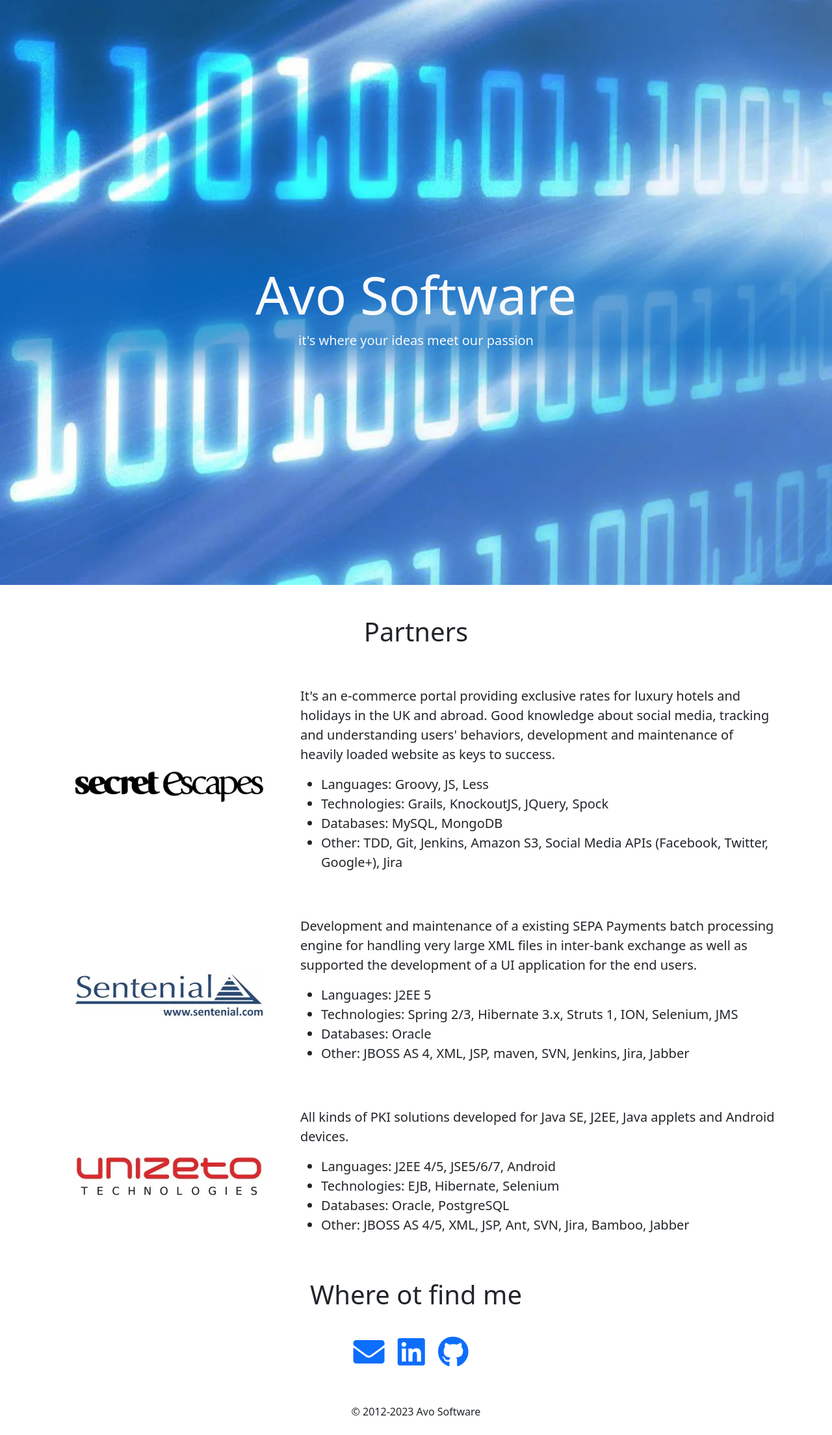
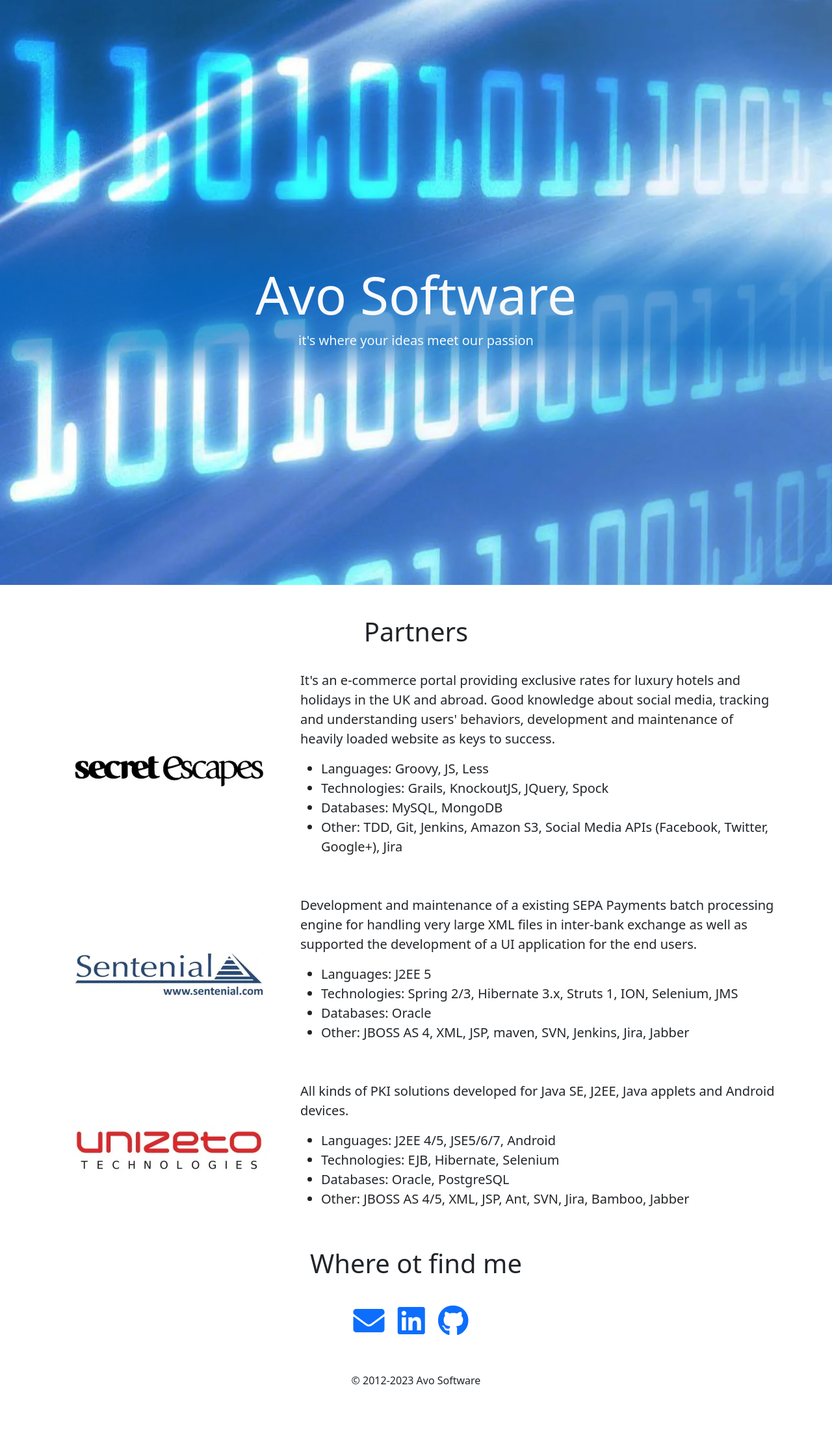
Before and after one commit to avosoftware/avosoftware.github.io, a Jekyll site: the page built from index.html, in a window 1280 px wide. Shown: the whole page at 65% size. Built offline with Jekyll 4.4.1, drawn with Linux system fonts in a browser that asks for light colours; nearby versions of some CDN libraries; after the commit the page ends 2160 px from its top, so only the background shows below that.

Commit message:
fixing layout for smaller devices

```diff
--- a/index.html
+++ b/index.html
@@ -30,16 +30,16 @@
   </div>
 </section>
 
-<section class="pt-5 pb-1">
+<section class="pt-4 pb-1">
   <div class="container">
     <div class="row align-items-center">
-      <div class="col-4">
+      <div class="col-md-4 col-12 mb-3">
         <a href="https://www.secretescapes.com/current-sales" target="_blank">
           <img src="/assets/images/clients/secret-escapes.webp" alt="Secret Escapes"
             class="img-fluid mx-auto d-block">
         </a>
       </div>
-      <div class="col-8">
+      <div class="col-md-8 col-12 mb-3">
         <p class="lead">
           It's an e-commerce portal providing exclusive rates for luxury hotels and holidays in the
           UK and abroad. Good knowledge about social media, tracking and understanding users' behaviors,
@@ -56,16 +56,16 @@
   </div>
 </section>
 
-<section class="pt-5 pb-1">
+<section class="pt-4 pb-1">
   <div class="container">
     <div class="row align-items-center">
-      <div class="col-4">
+      <div class="col-md-4 col-12 mb-3">
         <a href="https://www.sentenial.com/en" target="_blank">
           <img src="/assets/images/clients/sentenial.webp" alt="Sentenial"
             class="img-fluid mx-auto d-block">
         </a>
       </div>
-      <div class="col-8">
+      <div class="col-md-8 col-12 mb-3">
         <p class="lead">
           Development and maintenance of a existing SEPA Payments batch processing
           engine for handling very large XML files in inter-bank exchange as well as
@@ -82,16 +82,16 @@
   </div>
 </section>
 
-<section class="pt-5 pb-1">
+<section class="pt-4 pb-1">
   <div class="container">
     <div class="row align-items-center">
-      <div class="col-4">
+      <div class="col-md-4 col-12 mb-3">
         <a href="https://www.unizeto.pl/" target="_blank">
           <img src="/assets/images/clients/unizeto-technologies.webp" alt="Unizeto Technologies"
             class="img-fluid mx-auto d-block">
         </a>
       </div>
-      <div class="col-8">
+      <div class="col-md-8 col-12 mb-3">
         <p class="lead">
           All kinds of PKI solutions developed for Java SE, J2EE, Java applets and Android devices.
         </p>
@@ -107,7 +107,7 @@
 </section>
 
 
-<section class="pt-5 pb-1">
+<section class="pt-4 pb-1">
   <div class="container">
     <div class="row justify-content-center">
       <div class="col col-md-8 text-center">
```
